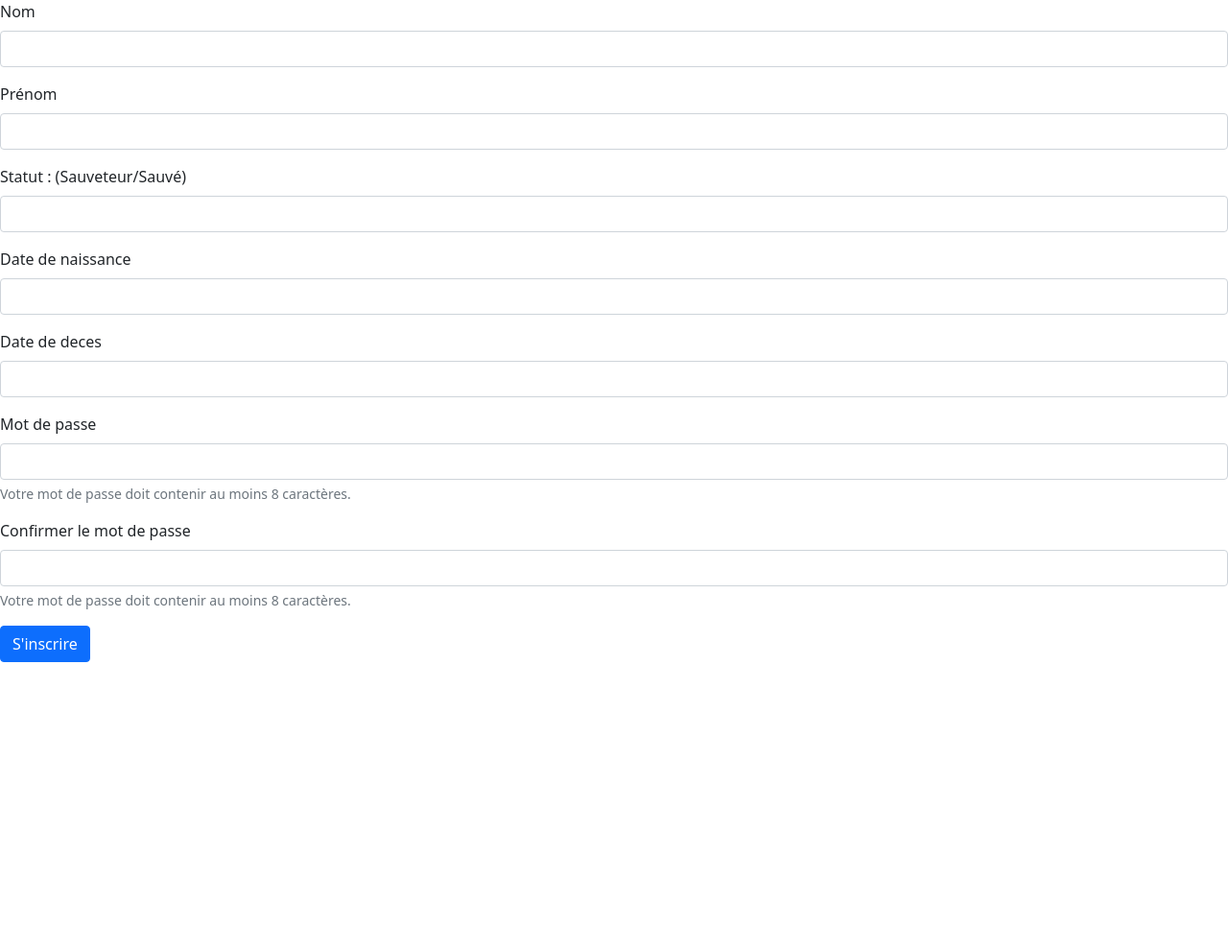
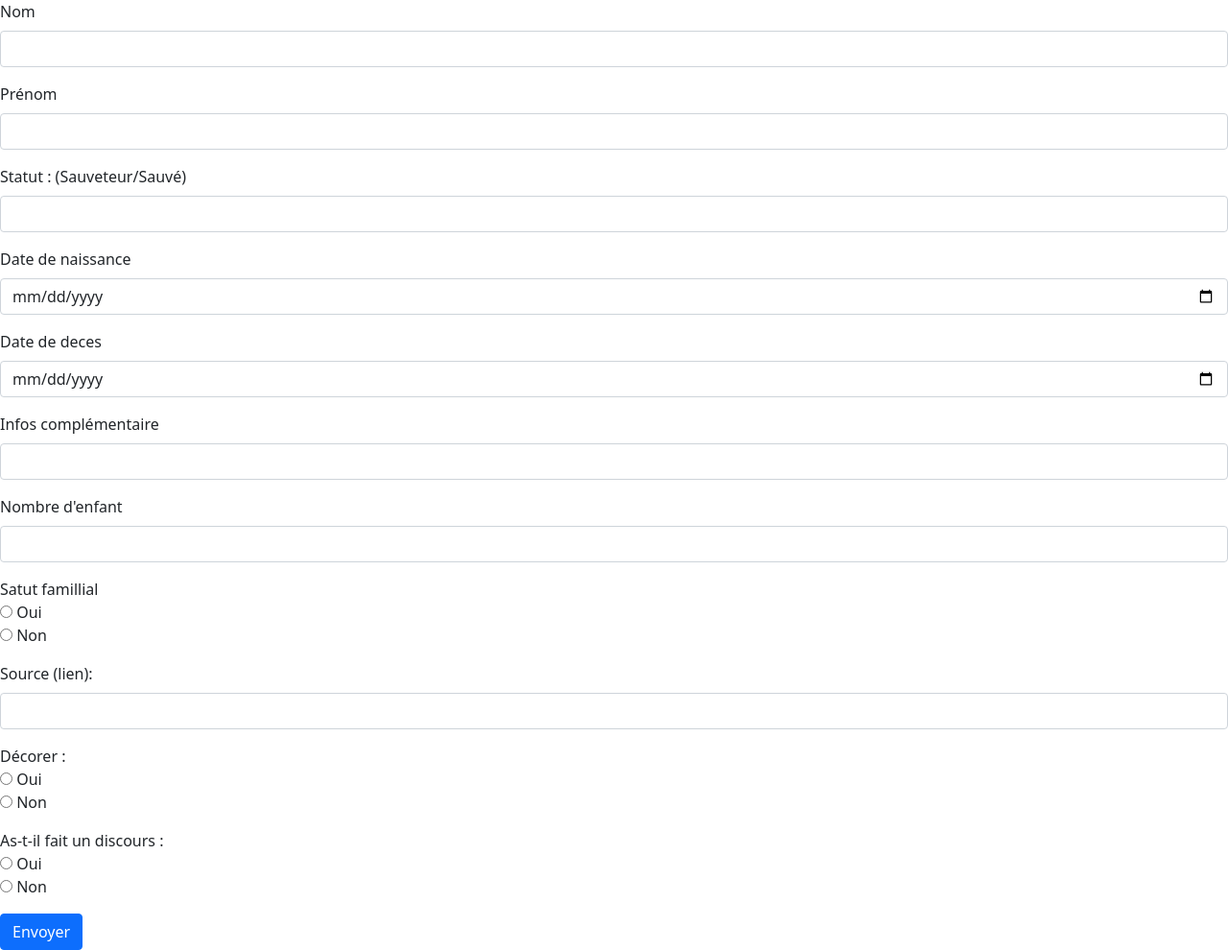
Before and after one commit to Black-oute/nuitInfo, a PHP site: page /formulaire.php in a window 1280 px wide. Shown: the whole page at 96% size. Before the commit the page ends 690 px from the top, so only its background shows below. Run offline with PHP 8.4, Linux system fonts and the light colour scheme.

Commit message:
feat : ajout de champ dans le formulaire de saisie de données

```diff
--- a/vues/formulaire.php
+++ b/vues/formulaire.php
@@ -1,5 +1,5 @@
 <!DOCTYPE html>
-<html lang="en">
+<html lang="fr">
 
 <head>
     <meta charset="UTF-8">
@@ -17,7 +17,7 @@
         <form action="../models/registration.php" method="post">
             <div class="mb-3">
                 <label for="lastname" class="form-label">Nom</label>
-                <input type="text" name="lastname" class="form-control" id="username" required>
+                <input type="text" name="lastname" class="form-control" id="lastname" required>
             </div>
 
             <div class="mb-3">
@@ -26,37 +26,61 @@
             </div>
 
             <div class="mb-3">
-                <label for="lastname" class="form-label">Statut : (Sauveteur/Sauvé)</label>
-                <input type="text" name="lastname" class="form-control" id="lastname" required>
+                <label for="statut" class="form-label">Statut : (Sauveteur/Sauvé)</label>
+                <input type="text" name="statut" class="form-control" id="statut" required>
             </div>
 
             <div class="mb-3">
-                <label for="email" class="form-label">Date de naissance</label>
-                <input type="email" name="email" class="form-control" id="email" required>
+                <label for="birth" class="form-label">Date de naissance</label>
+                <input type="date" name="birth" class="form-control" id="birth" required>
             </div>
 
             <div class="mb-3">
-                <label for="conf-email" class="form-label">Date de deces</label>
-                <input type="email" name="confirmEmail" class="form-control" id="conf-email" required>
+                <label for="death" class="form-label">Date de deces</label>
+                <input type="date" name="death" class="form-control" id="death">
             </div>
 
             <div class="mb-3">
-                <label for="password" class="form-label">Mot de passe</label>
-                <input type="password" name="password" class="form-control" id="password" required>
-                <div id="passwordHelpBlock" class="form-text">
-                    Votre mot de passe doit contenir au moins 8 caractères.
-                </div>
+                <label for="news" class="form-label">Infos complémentaire</label>
+                <input type="long-text" name="news" class="form-control" id="news" required>
             </div>
 
             <div class="mb-3">
-                <label for="conf-password" class="form-label">Confirmer le mot de passe</label>
-                <input type="password" name="confirmPassword" class="form-control" id="conf-password" required>
-                <div id="passwordHelpBlock2" class="form-text">
-                    Votre mot de passe doit contenir au moins 8 caractères.
-                </div>
+                <label for="nbChild" class="form-label">Nombre d'enfant</label>
+                <input type="number" name="nbChild" min="0" max="100" class="form-control" id="nbChild" required>
             </div>
 
-            <button type="submit" class="btn btn-primary">S'inscrire</button>
+
+            <div class="mb-3">
+                <label for="married">Satut famillial</label><br>
+                <input type="radio" id="married1" name="married" value="oui">
+                <label for="married1">Oui</label><br>
+                <input type="radio" id="married2" name="married" value="non">
+                <label for="married2">Non</label>
+            </div>
+
+            <div class="mb-3">
+                <label for="sources" class="form-label">Source (lien): </label>
+                <input type="text" name="sources" class="form-control" id="sources" required>
+            </div>
+
+            <div class="mb-3">
+                <label for="decored">Décorer :</label><br>
+                <input type="radio" id="decored1" name="decored" value="oui">
+                <label for="decored1">Oui</label><br>
+                <input type="radio" id="decored2" name="decored" value="non">
+                <label for="decored2">Non</label>
+            </div>
+
+            <div class="mb-3">
+                <label for="speech">As-t-il fait un discours :</label><br>
+                <input type="radio" id="speech1" name="speech" value="oui">
+                <label for="speech1">Oui</label><br>
+                <input type="radio" id="speech2" name="speech" value="non">
+                <label for="speech2">Non</label>
+            </div>
+
+            <button type="submit" class="btn btn-primary">Envoyer</button>
         </form>
 
     </div>
```
